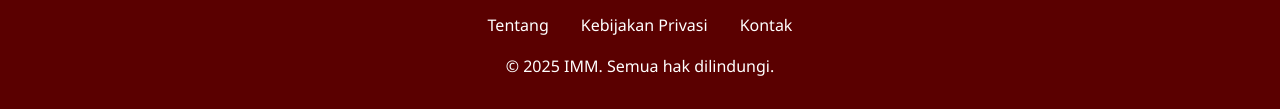
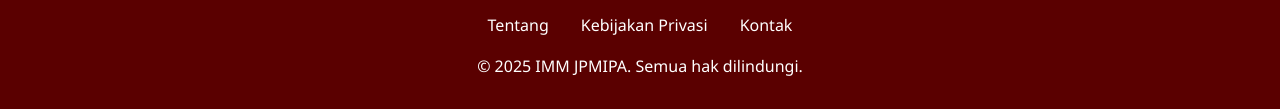
Before and after one commit to immuad-hebat/imm, a plain HTML site: page index.html in a window 1280 px wide. Shown: the part 1109-1218 px from the top of the page. Drawn offline with Linux system fonts and the light colour scheme; no server answers.

Commit message:
Update index.html

```diff
--- a/index.html
+++ b/index.html
@@ -650,7 +650,7 @@
                 <a href="#">Kebijakan Privasi</a>
                 <a href="#">Kontak</a>
             </div>
-            <p>&copy; 2025 IMM. Semua hak dilindungi.</p>
+            <p>&copy; 2025 IMM JPMIPA. Semua hak dilindungi.</p>
         </div>
     </footer>
 
```
